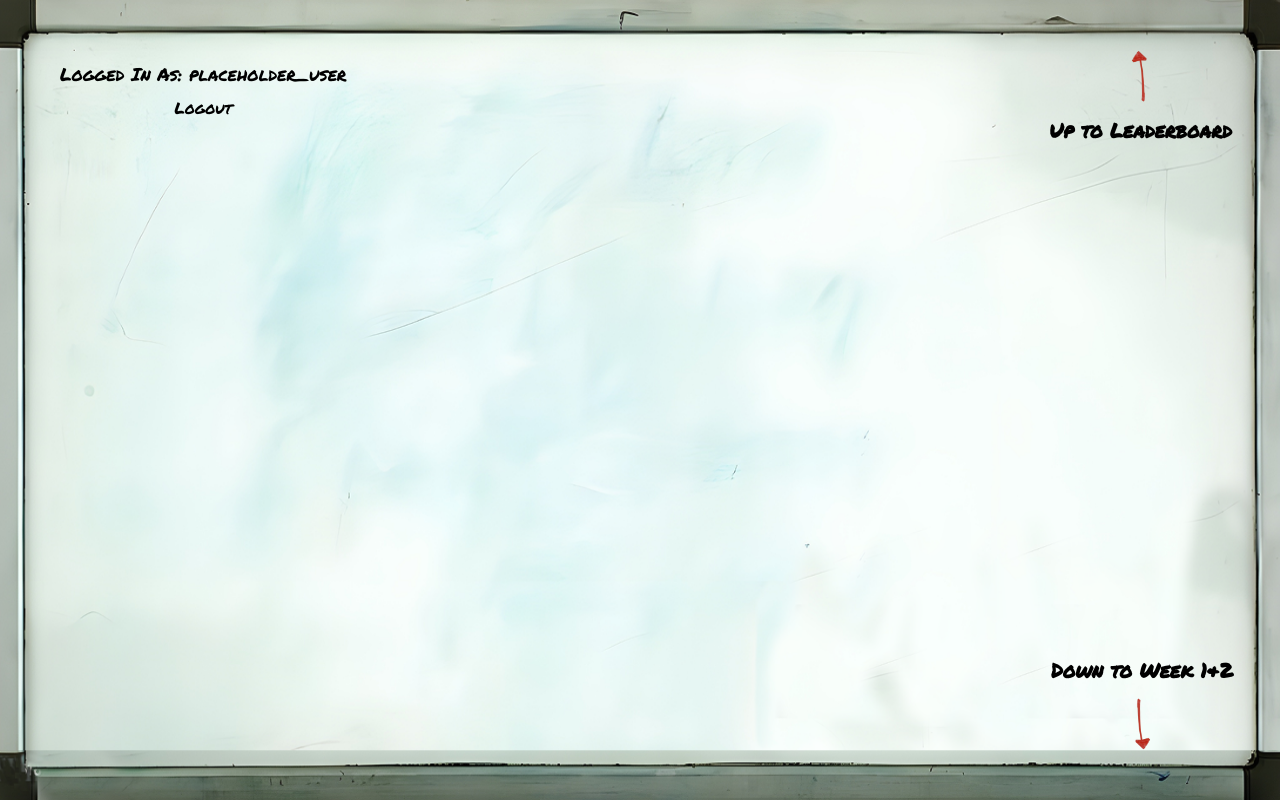
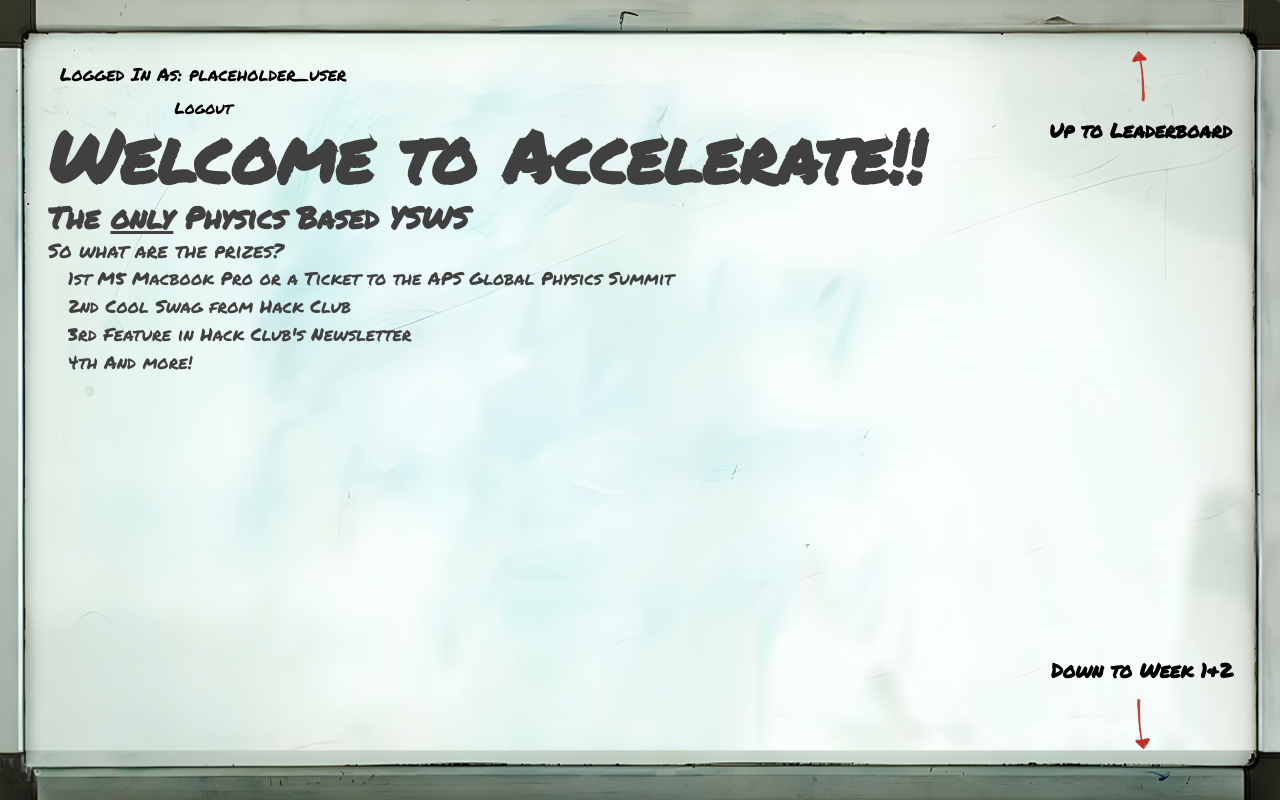
Before and after one commit to hackclub/accelerate, a SvelteKit app: page /whiteboard in a window 1280 px wide. Built offline with nearby package versions, Linux system fonts and the light colour scheme.

Commit message:
adding to whiteboard

```diff
--- a/src/routes/whiteboard/+page.svelte
+++ b/src/routes/whiteboard/+page.svelte
@@ -12,3 +12,14 @@
         </div>
     </a>
 </div>
+<h1 class="absolute top-30 left-12 text-8xl md:text-7xl font-bold z-50 text-neutral-700 ">Welcome to Accelerate!! </h1>
+<h2 class="absolute top-50 left-12 text-2xl md:text-3xl font-semibold z-50 text-neutral-700 ">The <u>only</u> Physics Based YSWS</h2>
+<h3 class="absolute top-59 left-12 text-xl md:text-xl font-medium z-50 text-neutral-700 ">
+    So what are the prizes?
+    <ul class="relative px-5 list-inside text-lg">
+        <li>1st M5 Macbook Pro or a Ticket to the APS Global Physics Summit </li>
+        <li>2nd Cool Swag from Hack Club</li>
+        <li>3rd Feature in Hack Club's Newsletter</li>
+        <li>4th And more!</li>
+    </ul>
+</h3>
--- a/src/routes/whiteboard/week/1&2/+page.svelte
+++ b/src/routes/whiteboard/week/1&2/+page.svelte
@@ -74,5 +74,8 @@
             {/if}
         </button>
     </div>
+    <h1 class="absolute top-50 left-15 text-4xl md:text-5xl font-bold z-50 text-neutral-700 drop-shadow-lg">
+        Week 1 & 2: The Double Pendulum
+    </h1>
 </div>
 </div>
```
